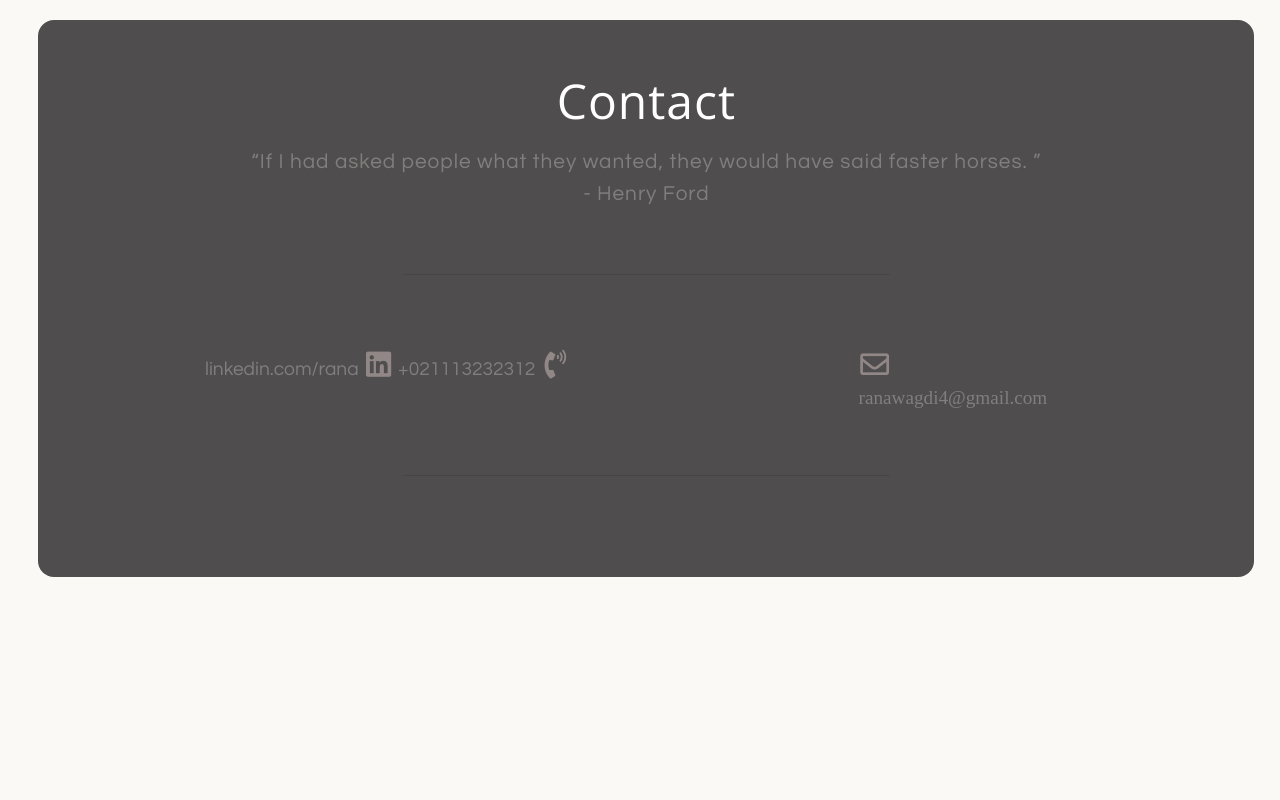
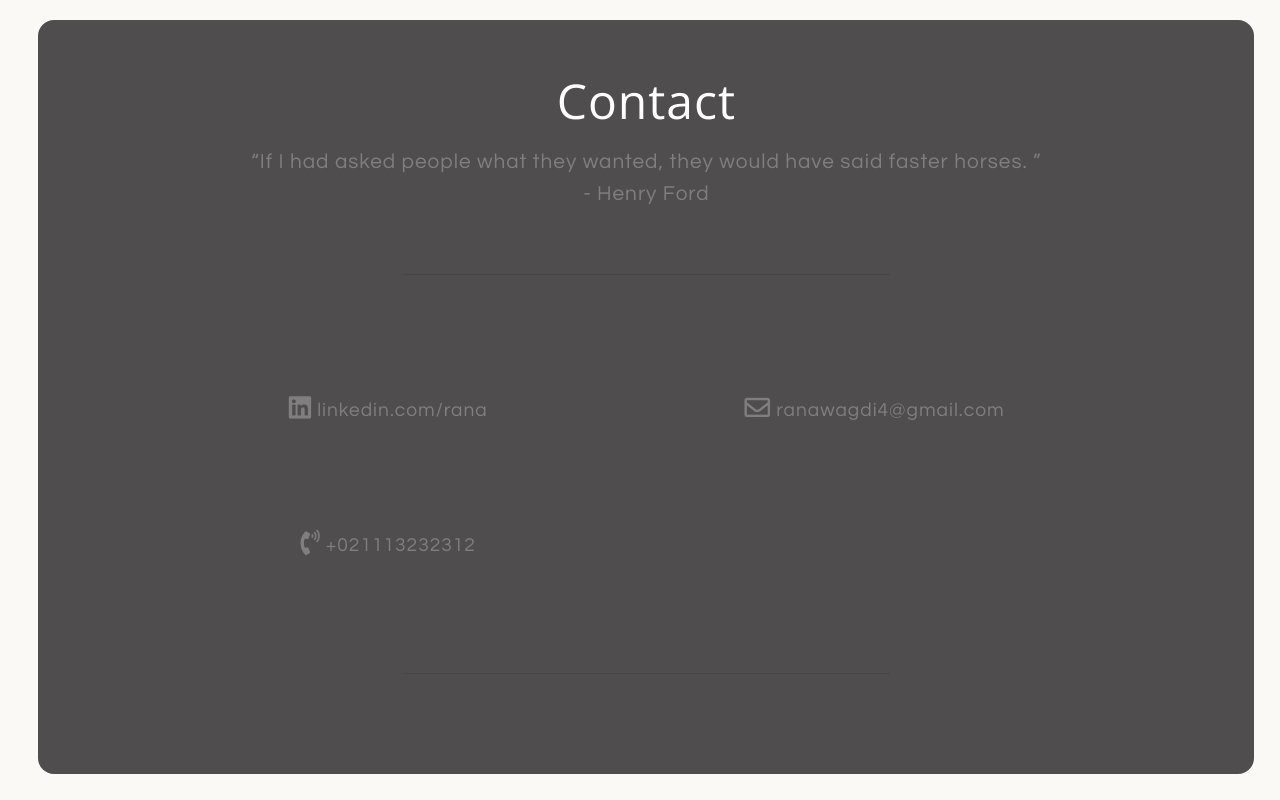
Before and after one commit to rana-wagdi/CV, a plain HTML site: page index.html in a window 1280 px wide. Shown: the part 4520-5320 px from the top of the page. Before the commit the page ends 5122 px from the top, so only its background shows below. Drawn offline with nearby package versions, Linux system fonts and the light colour scheme.

Commit message:
finsh contact

```diff
--- a/css/styles.css
+++ b/css/styles.css
@@ -433,28 +433,37 @@ overflow: hidden;
 }
 .social{
   display: inline-block;
-  margin: 4rem 0;
+  margin:  0;
+
+}
+.social:hover{
+  color: #fff;
 }
  .social-contact{
+
   color:#807e7e;
   font-size: 1.2rem;
   line-height: 1rem;
 
 }
-.social-icon{
+.social-contact:hover{
+  text-decoration: none;
+  color: #fff;
+}
+/* .contact-box i{
   color: #918787;
   font-size: 1.8rem;
 
   height: 2rem;
 
-  margin: auto !important;
+  margin: 0 4px;
   width: 2rem;
 
 }
+.contact-box i:hover{
+  color: #000;
+} */
 
-.social :hover{
-  color:#fff;
-}
 
 
 @media (max-width: 1200px){
--- a/index.html
+++ b/index.html
@@ -486,29 +486,32 @@ Contact start -->
 <hr class="contact-line">
 <div class="row contact-box ">
     <div class="col-md-6 col-sm-12">
-        <ul>
-            <li class="social">
-                 <a class="social-contact" href="https://www.linkedin.com/in/rana-wagdi-958b9819b/"> linkedin.com/rana
-                <span ><i class="fab fa-linkedin social-icon"></i></span>
+
+            <p class="social">
+                <a class="social-contact" href="https://www.linkedin.com/in/rana-wagdi-958b9819b/">
+               <p> <i class="fab fa-linkedin fa-lg"></i>
+                  linkedin.com/rana</p>
+               </a>
             </a>
-            </li>
-            <li  class="social" >
-                 <a class="social-contact" href="https://www.linkedin.com/in/rana-wagdi-958b9819b/"> +021113232312
-                 <span><i class="fas fa-phone-volume social-icon"></i> </span>
+        </p>
+            <p  class="social" >
+                 <a class="social-contact" href="https://www.linkedin.com/in/rana-wagdi-958b9819b/">
+                <p><i class="fas fa-phone-volume fa-lg"></i>
+                 +021113232312</p>
+
                  </a>
-            </li>
-        </ul>
+                </p>
+
 
     </div>
     <div class="col-md-6 col-sm-12">
-          <ul>
-            <li class="social">
-                <span ><i class="far fa-envelope social-icon">
-                <a  class="social-contact" href=""> ranawagdi4@gmail.com </i>
-                </span>
+
+            <p class="social">
+                <a class="social-contact" href="mailto:ranawagdi4@gmail.com">
+               <p > <i class="far fa-envelope fa-lg"></i> ranawagdi4@gmail.com</p>
                 </a>
-            </li>
-            </ul>
+            </p>
+
     </div>
 
 </div>
```
